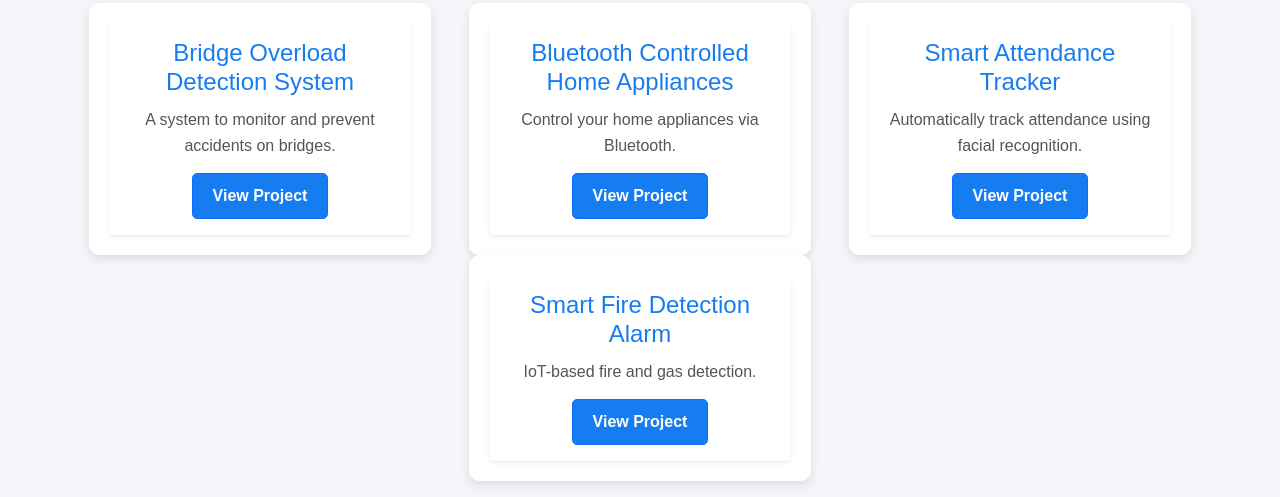
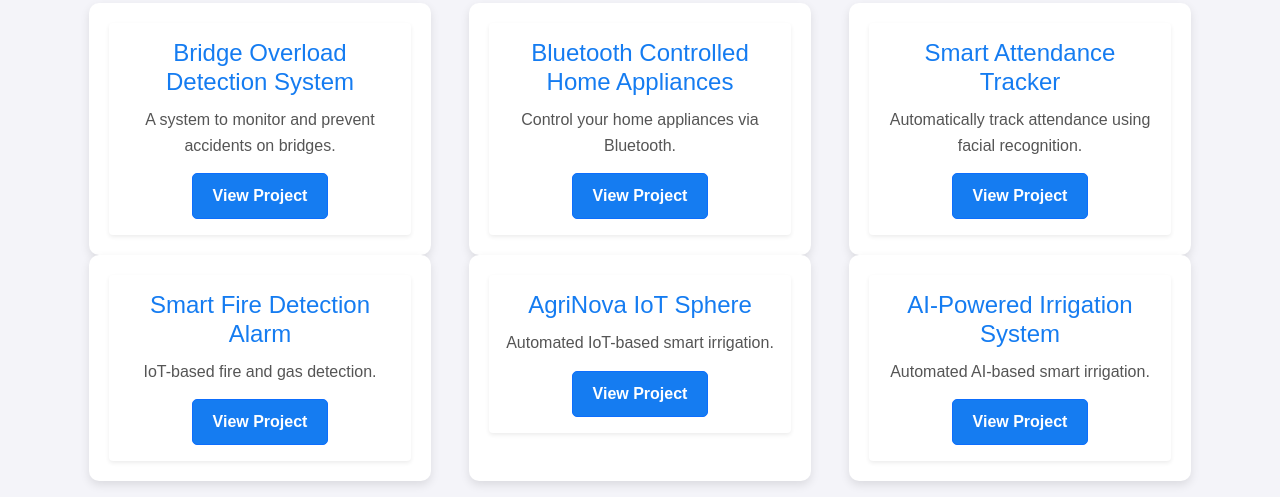
Before and after one commit to Wasifdevoloper/Exhibition-Projects, a plain HTML site: page index.html in a window 1280 px wide. Shown: the part 303-800 px from the top of the page. Drawn offline with nearby package versions, Linux system fonts and the light colour scheme.

Commit message:
Update index.html

```diff
--- a/index.html
+++ b/index.html
@@ -79,6 +79,7 @@
                     </div>
                 </div>
             </div>
+
              <!-- Project 4 -->
              <div class="col-md-4 project animate-on-scroll">
                 <div class="card border-0 shadow-sm">
@@ -89,6 +90,27 @@
                     </div>
                 </div>
             </div>
+
+        <!-- Project 5 -->
+        <div class="col-md-4 project animate-on-scroll">
+           <div class="card border-0 shadow-sm">
+               <div class="card-body">
+                   <h3 class="card-title">AgriNova IoT Sphere</h3>
+                   <p class="card-text">Automated IoT-based smart irrigation.</p>
+                   <a href="project5.html" class="btn btn-primary">View Project</a>
+               </div>
+           </div>
+       </div>
+       <!-- Project 6 -->
+       <div class="col-md-4 project animate-on-scroll">
+        <div class="card border-0 shadow-sm">
+            <div class="card-body">
+                <h3 class="card-title">AI-Powered Irrigation System</h3>
+                <p class="card-text">Automated AI-based smart irrigation.</p>
+                <a href="project6.html" class="btn btn-primary">View Project</a>
+            </div>
+        </div>
+    </div>
         </section>
 
         <!-- Team Section -->
```
